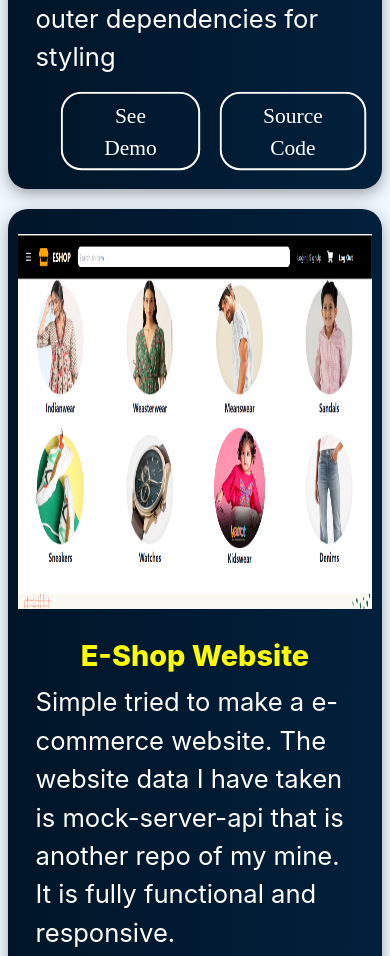
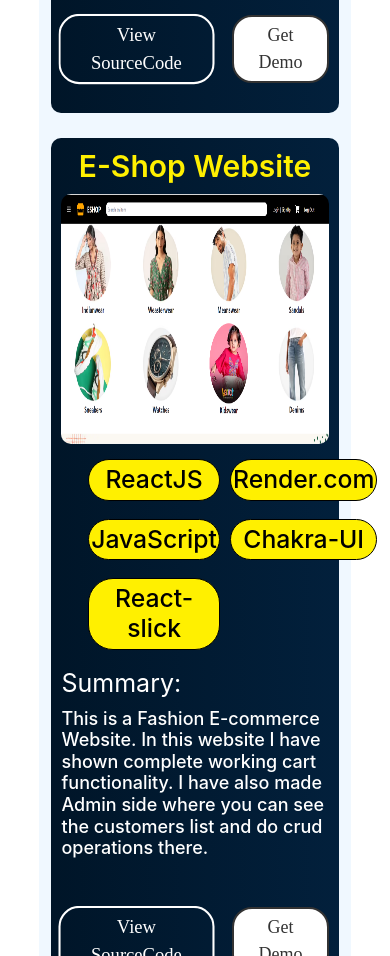
Before and after one commit to crusher8010/crusher8010.github.io, a React (Create React App) app: page / in a window 390 px wide. Shown: the part 6420-7376 px from the top of the page. Built offline with nearby package versions, Linux system fonts and the light colour scheme; no server answers.

Commit message:
added tech skills

```diff
--- a/src/Pages/Contact/ContactMe.jsx
+++ b/src/Pages/Contact/ContactMe.jsx
@@ -41,8 +41,8 @@ function ContactMe() {
                                 <Link href="https://www.linkedin.com/in/anirudha-mandal-b3ab5a18a/" isExternal><i className="fa-brands fa-linkedin"></i></Link>
                             </span>
                             <span className="profile-det">
-                                <h1>Email: anirudhamandal8010@gmail.com</h1>
-                                <h1>Contact no: 9511817488</h1>
+                                <h1>Email: <span style={{color:'#fffb00'}}>anirudhamandal8010@gmail.com</span></h1>
+                                <h1>Contact no: <span style={{color:'#fffb00'}}>9511817488</span></h1>
                             </span>
                             <div className="py-5 d-flex justify-content-center lottie2">
                                 <lottie-player className="lottie1" src="https://assets10.lottiefiles.com/packages/lf20_3ktmthuy.json" background="transparent" speed="1" style={{ width: "300px" }} loop autoplay></lottie-player>
--- a/src/Pages/Experience/Exp.css
+++ b/src/Pages/Experience/Exp.css
@@ -1,296 +1,106 @@
 .web-view{
+    width: 80%;
+    margin:auto;
     margin-top: 40px;
     background-color: aliceblue;
 }
 
-.proj1-container{
-    width: 74%;
-    margin: auto;
+.project-container{
     display: flex;
-    gap: 20px;
-    border-radius: 20px;
-    padding: 8px;
-    background: linear-gradient(-90deg, var(--primary-app-color), var(--secondary-app-color));
-    box-shadow: rgba(0, 0, 0, 0.35) 0px 5px 15px;
+    flex-direction: row;
+    gap: 25px;
 }
 
-.proj1-demo{
-    width: 46%;
+.proj-cont1{
+    width: 50%;
+    color: #fff;
+    padding: 10px;
+    border-radius: 10px;
+    background: linear-gradient(-90deg, var(--primary-app-color), var(--secondary-app-color));
 }
 
-.proj1-demo > div{
-    width: 90%;
-    margin:auto;
+.proj-tools{
+    width: 80%;
+    margin: auto;
+    display: grid;
+    grid-template-columns: repeat(3, 1fr);
     margin-top: 15px;
-    border-radius: 10px;
+    gap: 10px;
 }
 
-.proj1-description{
-    width: 46%;
-    color: #fff;
+.tools-specs{
+    border: 1px solid;
+    padding: 5px 2px;
+    text-align: center;
+    border-radius: 25px;
+    color:black;
+    background-color: #fff000;
 }
 
-.proj1-description h1{
-    color: #fffb00;
+.btn-sourcecode{
     font-size: 1.3rem;
-    font-weight: 800;
-    margin-top: 10px;
-}
-
-.proj1-description p{
-    font-size: 18px;
-    margin-top: 10px;
-}
-
-.proj1-demo-btn{
-    margin-top: 20px;
-}
-
-.proj1-demo-btn button{
-    font-size: 1.1rem;
     font-family: "Ubuntu";
     color: #fff;
     background: transparent;
     border-radius: 20px;
-    margin-inline: 12px;
-    padding: 5px 40px;
+    /* margin-inline: 12px; */
+    padding: 5px 10px;
     border: 2px solid white;
     transition: all 0.3s ease-in-out;
     animation: Anim 1s ease-in-out infinite;
-    margin-bottom: 10px;
 }
 
-.proj2-container{
-    width: 74%;
-    margin: auto;
-    display: flex;
-    gap: 20px;
-    border-radius: 20px;
-    margin-top: 20px;
-    padding: 8px;
-    background: linear-gradient(-90deg, var(--primary-app-color), var(--secondary-app-color));
-    box-shadow: rgba(0, 0, 0, 0.35) 0px 5px 15px;
+.btn-sourcecode:hover{
+    transform: translateY(-5px);
+    background-color: #fff000;
+    color: #333;
 }
 
-.proj2-description{
-    width: 46%;
-    margin-left: 15px;
+.btn-getdemo {
+    font-size: 1.3rem;
+    font-family: "Ubuntu";
     color: #fff;
+    background: #fff;
+    color: #333;
+    border-radius: 20px;
+    padding: 5px 20px;
+    /* margin-inline: 12px; */
+    border: 2px solid #333;
+    transition: all 0.3s ease-in-out;
 }
 
-.proj2-description h1{
-    color: #fffb00;
-    font-size: 1.3rem;
-    font-weight: 800;
-    margin-top: 10px;
+.btn-getdemo:hover{
+    transform: translateY(-5px);
 }
 
-.proj2-description p{
-    font-size: 18px;
-    margin-top: 10px;
+.toolbtndiv{
+    gap: 20px;
+    margin-bottom: 20px;
 }
 
-.proj2-demo{
-    width: 46%;
-}
-
-.proj2-demo > div{
-    width: 90%;
-    margin:auto;
-    margin-top: 15px;
-    border-radius: 10px;
-}
-
-.proj3-container{
-    width: 74%;
-    margin: auto;
-    display: flex;
-    gap: 20px;
-    border-radius: 20px;
-    margin-top: 20px;
-    padding: 8px;
-    background: linear-gradient(-90deg, var(--primary-app-color), var(--secondary-app-color));
-    box-shadow: rgba(0, 0, 0, 0.35) 0px 5px 15px;
-}
-
-.proj3-description{
-    width: 46%;
-    margin-left: 15px;
-    color: #fff;
-}
-
-.proj3-description h1{
-    color: #fffb00;
-    font-size: 1.3rem;
-    font-weight: 800;
-    margin-top: 10px;
-}
-
-.proj3-description p{
-    font-size: 18px;
-    margin-top: 10px;
-}
-
-.proj3-demo{
-    width: 46%;
-}
-
-.proj3-demo > div{
-    width: 90%;
-    margin:auto;
-    margin-top: 15px;
-    border-radius: 10px;
-}
-
-@media  screen and (max-width: 1180px) {
-    .proj1-container{
+@media screen and (max-width: 1000px) {
+    .project-container{
         flex-direction: column;
-        padding: 10px;
     }
 
-    .proj1-demo{
-        width: 100%;
+    .proj-cont1{
+        width: 92%;
         margin: auto;
     }
 
-    .proj1-demo > div{
-        width: 100%;
+    .btn-sourcecode{
+        font-size: 18px;
+        padding: 5px 10px;
     }
 
-    .proj1-demo > div img{
-        height: 375px;
-    }
-
-    .proj1-description{
-        width: 90%;
-        margin: auto
-    }
-
-    .proj1-description h1{
-        text-align: center;
-        font-size: 1.8rem;
-    }
-
-    .proj1-description p{
-        margin-top: 10px;
-        font-size: 1.6rem;
-    }
-
-    .proj1-demo-btn{
-        width: 90%;
-        margin: auto;
-        margin-top: 15px;
-        display: flex;
-        justify-content: space-around;
-    }
-
-    .proj1-demo-btn button{
-        font-size: 1.3rem;
-    }
-
-    .proj2-container{
-        flex-direction: column;
-        padding: 10px;
-    }
-
-    .proj2-demo{
-        width: 100%;
-        margin: auto;
-        order: -1;
-    }
-
-    .proj2-demo > div{
-        width: 100%;
-    }
-
-    .proj2-demo > div img{
-        height: 375px;
-    }
-
-    .proj2-description{
-        width: 90%;
-        margin: auto
-    }
-
-    .proj2-description h1{
-        text-align: center;
-        font-size: 1.8rem;
-    }
-
-    .proj2-description p{
-        margin-top: 10px;
-        font-size: 1.6rem;
-    }
-
-    .proj2-demo-btn{
-        width: 90%;
-        margin: auto;
-        margin-top: 15px;
-        display: flex;
-        justify-content: space-around;
-    }
-
-    .proj2-demo-btn button{
-        font-size: 1.3rem;
-    }
-
-    .proj3-container{
-        flex-direction: column;
-        padding: 10px;
-    }
-
-    .proj3-demo{
-        width: 100%;
-        margin: auto;
-        order: -1;
-    }
-
-    .proj3-demo > div{
-        width: 100%;
-    }
-
-    .proj3-demo > div img{
-        height: 375px;
-    }
-
-    .proj3-description{
-        width: 90%;
-        margin: auto
-    }
-
-    .proj3-description h1{
-        text-align: center;
-        font-size: 1.8rem;
-    }
-
-    .proj3-description p{
-        margin-top: 10px;
-        font-size: 1.6rem;
-    }
-
-    .proj3-demo-btn{
-        width: 90%;
-        margin: auto;
-        margin-top: 15px;
-        display: flex;
-        justify-content: space-around;
-    }
-
-    .proj3-demo-btn button{
-        font-size: 1.3rem;
+    .btn-getdemo{
+        font-size: 18px;
+        padding: 5px 10px;
     }
 }
 
-@media screen and (max-width: 780px){
-    .proj1-container{
-        width: 96%;
-    }
-
-    .proj2-container{
-        width: 96%;
-    }
-
-    .proj3-container{
-        width: 96%;
+@media screen and (max-width: 600px) {
+    .proj-tools{
+        grid-template-columns: repeat(2, 1fr);
     }
 }
--- a/src/Pages/Experience/Exp.jsx
+++ b/src/Pages/Experience/Exp.jsx
@@ -13,37 +13,40 @@ function Exp() {
                 <span className="why-text-sub">Summary of Projects</span>
             </div>
             <div className="web-view ">
-                <div className="proj1-container">
-                    <div className="proj1-demo">
-                        <div>
-                            <img src={project1} alt="project1" />
+                <div className="project-container">
+                    <div className="proj-cont1">
+                        <h1 style={{ fontSize: "30px", fontWeight: "600", textAlign: "center", marginBottom: "10px", color: "#fff000" }}>ChargeBee Website Clone</h1>
+                        <img style={{ width: "100%", height: "250px", margin: "auto", borderRadius:"10px" }} src={project1} alt="proj1" />
+                        <div className="proj-tools">
+                            <h2 className="tools-specs" >HTML</h2>
+                            <h2 className="tools-specs">CSS</h2>
+                            <h2 className="tools-specs">JavaScript</h2>
+                        </div>
+                        <h4 style={{fontSize:"25px", marginTop:"10px", fontWeight:"400"}}>Summary:</h4>
+                        <h5 style={{fontSize:"18px", marginTop:"10px"}}>This is a Group Project made by all 5 members. We have taken reference from original website that Chargebee.com. In this project I have made home page and responsiveness of the navbar and Homepage. I have also used some css animations.</h5>
+                        <div className="d-flex flex-row justify-content-center mt-5 toolbtndiv">
+                            <Link href="https://github.com/crusher8010/Chargebee-Website-Clone" isExternal><button className="btn-sourcecode">View SourceCode</button></Link>
+                            <Link href="https://resonant-licorice-2615de.netlify.app/" isExternal><button className="btn-getdemo">Get Demo</button></Link>
                         </div>
                     </div>
-                    <div className="proj1-description">
-                        <h1>ChargeBee Website</h1>
-                        <p>This is a Group Project made by all 5 members. We have taken reference from original website that ChargeBee Website. We have used Fontawesome , Javascript, Css and some outer dependencies for styling</p>
-                        <div className="proj1-demo-btn">
-                            <Link  href="https://resonant-licorice-2615de.netlify.app/" isExternal><button>See Demo</button></Link>
-                            <Link  href="https://github.com/crusher8010/brawny-plough-6910" isExternal><button>Source Code</button></Link>
+                    <div className="proj-cont1">
+                        <h1 style={{ fontSize: "30px", fontWeight: "600", textAlign: "center", marginBottom: "10px", color: "#fff000" }}>E-Shop Website</h1>
+                        <img style={{ width: "100%", height: "250px", margin: "auto", borderRadius:"10px" }} src={project3} alt="proj1" />
+                        <div className="proj-tools">
+                            <h2 className="tools-specs" >ReactJS</h2>
+                            <h2 className="tools-specs">Render.com</h2>
+                            <h2 className="tools-specs">JavaScript</h2>
+                            <h2 className="tools-specs">Chakra-UI</h2>
+                            <h2 className="tools-specs">React-slick</h2>
+                        </div>
+                        <h4 style={{fontSize:"25px", marginTop:"10px", fontWeight:"400"}}>Summary:</h4>
+                        <h5 style={{fontSize:"18px",marginTop:"10px"}}>This is a Fashion E-commerce Website. In this website I have shown complete working cart functionality. I have also made Admin side where you can see the customers list and do crud operations there.</h5>
+                        <div className="d-flex flex-row justify-content-center mt-5 toolbtndiv">
+                            <Link href="https://github.com/crusher8010/Chargebee-Website-Clone" isExternal><button className="btn-sourcecode">View SourceCode</button></Link>
+                            <Link href="https://resonant-licorice-2615de.netlify.app/" isExternal><button className="btn-getdemo">Get Demo</button></Link>
                         </div>
                     </div>
                 </div>
-                <div className="proj2-container">
-                    <div className="proj2-description">
-                    <h1>E-Shop Website</h1>
-                    <p>Simple tried to make a e-commerce website. The website data I have taken is mock-server-api that is another repo of my mine. It is fully functional and responsive.</p>
-                        <div className="proj1-demo-btn">
-                            <Link  href="https://wondrous-kashata-803fb3.netlify.app/" isExternal><button>See Demo</button></Link>
-                            <Link  href="https://github.com/crusher8010/rugged-selection-3273/tree/main/e-commerce" isExternal><button>Source Code</button></Link>
-                        </div>
-                    </div>
-                    <div className="proj2-demo">
-                        <div>
-                            <img src={project3} alt="project2" />
-                        </div>
-                    </div>
-                </div>
-
             </div>
         </div>
     )
--- a/src/Pages/Home/Home.css
+++ b/src/Pages/Home/Home.css
@@ -81,7 +81,7 @@
 
 .btn-hire-me:hover{
     transform: translateY(-5px);
-    background-color: orange;
+    background-color: #fff000;
     color: #333;
 }
 
--- a/src/Pages/Home/Home.jsx
+++ b/src/Pages/Home/Home.jsx
@@ -40,7 +40,7 @@ const Home = () => {
                     <span className="Im-text-subHeading">Knack of building applications with front and back end operations</span>
                     <div className="d-flex flex-row justify-content-center mt-5 btndiv">
                         <Link href="#contactme"><button className="btn-hire-me">Hire me</button></Link>
-                        <Link href="Anirudha.pdf" download={"resume Anirudha.pdf"} isExternal><button className="btn-resume-me">Get Resume</button></Link>
+                        <Link href="Anirudha-Mandal-Resume.pdf" download={"Anirudha-Mandal-Resume.pdf"} isExternal><button className="btn-resume-me">Get Resume</button></Link>
                     </div>
                 </div>
             </div>
--- a/src/Pages/Navbar/Navbar.jsx
+++ b/src/Pages/Navbar/Navbar.jsx
@@ -11,8 +11,8 @@ function Navbar(){
       <div className={isMob ? "nav-links-mob": "nav-links"} onClick={() => setIsMob(false)}>
         <a href="#homepage" ><h4 className="Home">Home</h4></a>
         <a href="#aboutme" ><h4 className="AboutMe">About Me</h4></a>
+        <a href="#resume" ><h4 className="Resume">Resume</h4></a>
         <a href="#github" ><h4 className="skills">Skills</h4></a>
-        <a href="#resume" ><h4 className="Resume">Resume</h4></a>
         <a href="#Projects" ><h4 className="Projects">Projects</h4></a>
         <a href="#contactme"><h4 className="ContactMe">Contact Me</h4></a>
       </div>
--- a/src/Pages/Skills/Github.jsx
+++ b/src/Pages/Skills/Github.jsx
@@ -92,7 +92,7 @@ function Github() {
 
             <h1 className="programingskills-heading">Github Status</h1>
             <Box className="git-calen" >
-                <GitHubCalendar username="crusher8010" />
+                <GitHubCalendar style={{margin: "auto"}} fontSize={20} username="crusher8010" />
             </Box>
 
             <div className="git-status">
```
Also changed, not shown: 2 other files (tests, documents, lock files or other folders).
